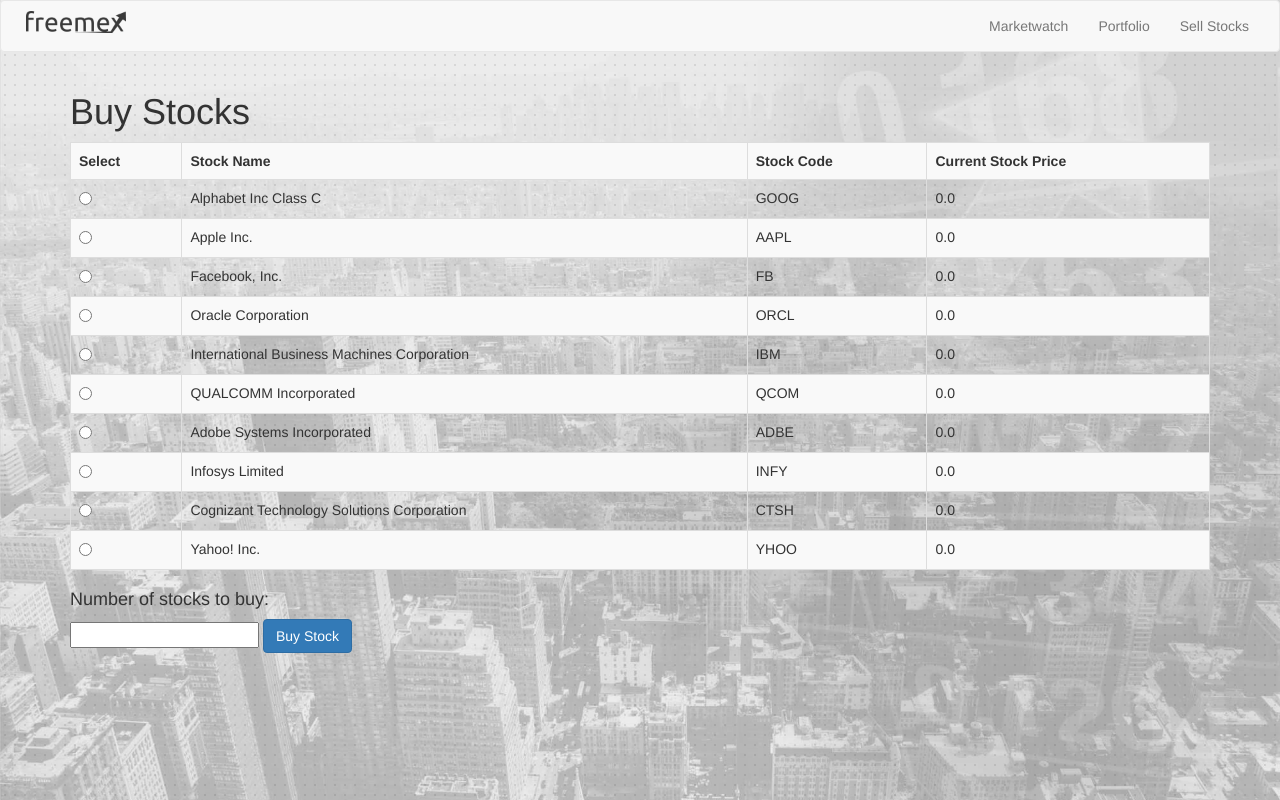
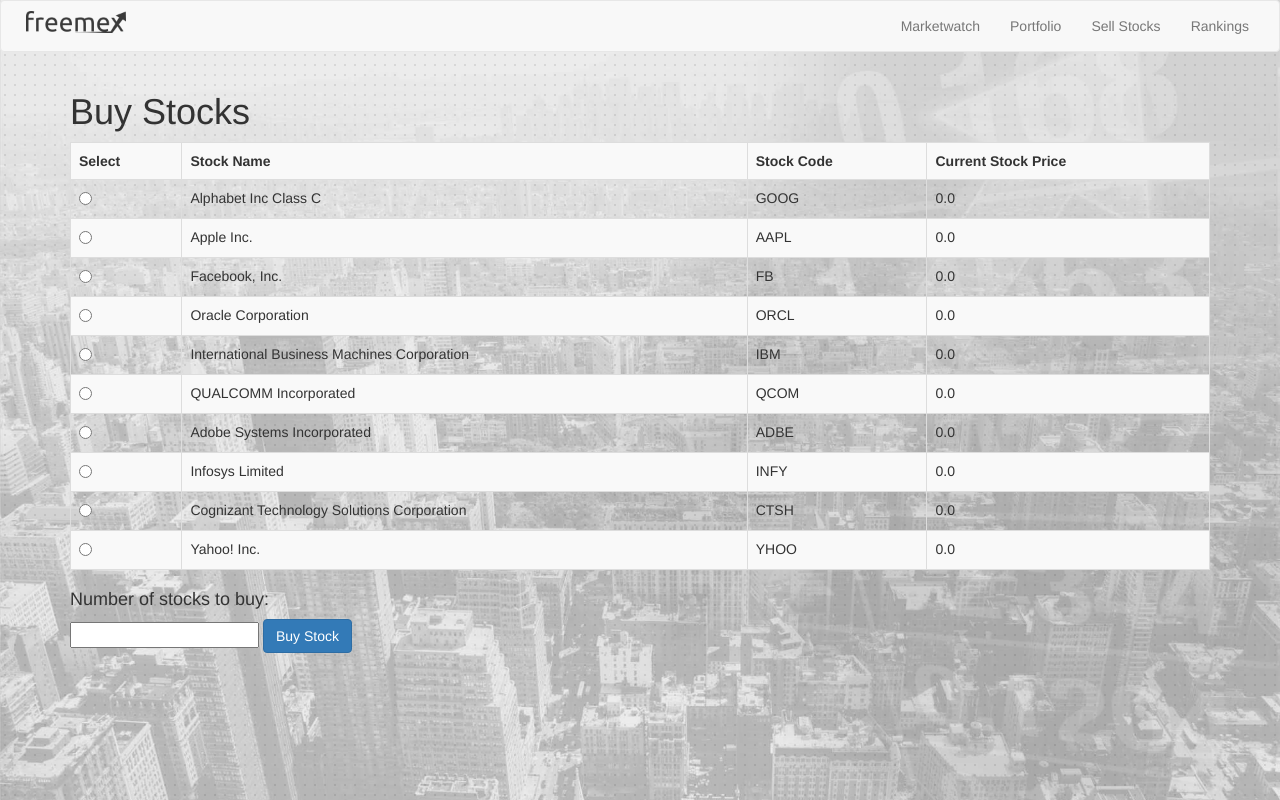
Before and after one commit to lijielife/freemex_main, a Django app: page /buystock/ in a window 1280 px wide. Run offline with Django 3.2, Linux system fonts and the light colour scheme; the visitor is signed in with stand-in values (Sample User, id 1); data comes from the database, SQL or seed files in the repository; some libraries are stand-ins or nearby versions.

Commit message:
Frontend changes

```diff
--- a/templates/buy_stock.html
+++ b/templates/buy_stock.html
@@ -30,6 +30,7 @@
 				<li><a href="/marketwatch">Marketwatch</a></li>
 				<li><a href="/portfolio">Portfolio</a></li>
 				<li><a href="/sellstock">Sell Stocks</a></li>
+				<li><a href="/ranking">Rankings</a></li>
 			</ul>
 		</div><!-- /.navbar-collapse -->
 	</div><!-- /.container-fluid -->
--- a/templates/marketwatch.html
+++ b/templates/marketwatch.html
@@ -30,6 +30,7 @@
 				<li><a href="/portfolio">Portfolio</a></li>
 				<li><a href="/buystock">Buy Stocks</a></li>
 				<li><a href="/sellstock">Sell Stocks</a></li>
+				<li><a href="/ranking">Rankings</a></li>
 			</ul>
 		</div><!-- /.navbar-collapse -->
 	</div><!-- /.container-fluid -->
--- a/templates/portfolio.html
+++ b/templates/portfolio.html
@@ -30,6 +30,7 @@
 				<li><a href="/marketwatch">Marketwatch</a></li>
 				<li><a href="/buystock">Buy Stocks</a></li>
 				<li><a href="/sellstock">Sell Stocks</a></li>
+				<li><a href="/ranking">Ranking</a></li>
 			</ul>
 		</div><!-- /.navbar-collapse -->
 	</div><!-- /.container-fluid -->
--- a/templates/sell_stock.html
+++ b/templates/sell_stock.html
@@ -30,6 +30,7 @@
 				<li><a href="/marketwatch">Marketwatch</a></li>
 				<li><a href="/portfolio">Portfolio</a></li>
 				<li><a href="/buystock">Buy Stocks</a></li>
+				<li><a href="/ranking">Rankings</a></li>
 			</ul>
 		</div><!-- /.navbar-collapse -->
 	</div><!-- /.container-fluid -->
```
